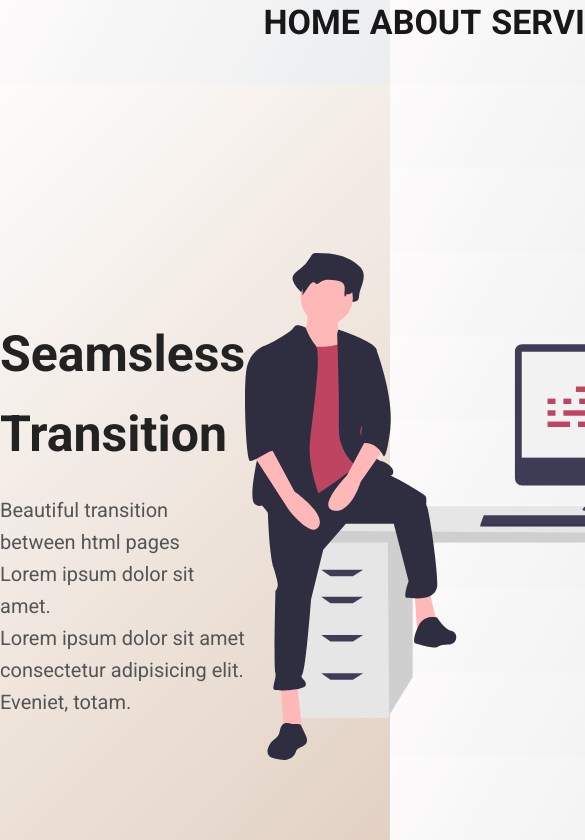
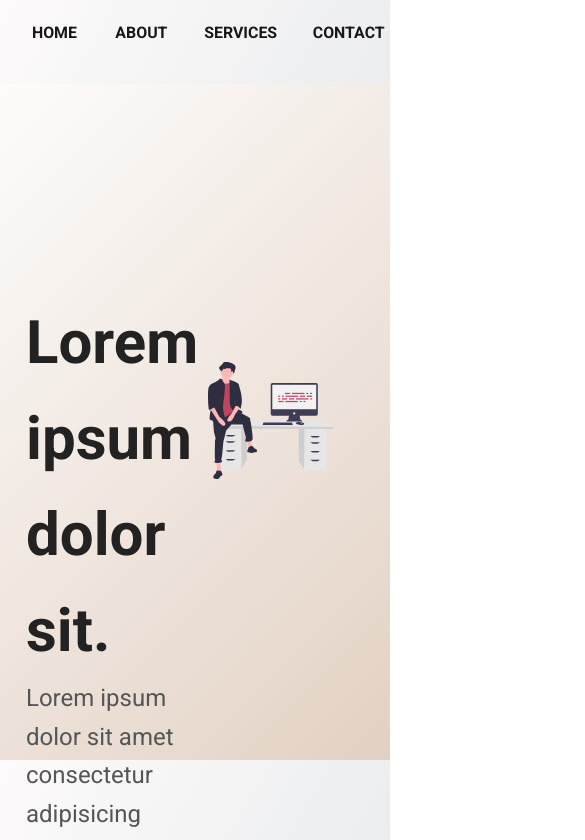
Before and after one commit to bidodev/smooth-page, a website with bundled scripts: page index.html in a window 390 px wide. Shown: the top 840 px of the page, 585 px wide, since content can reach past the window. Built offline with nearby package versions, Linux system fonts and the light colour scheme.

Commit message:
working on responsive part

```diff
--- a/index.html
+++ b/index.html
@@ -12,12 +12,12 @@
     <title>Home</title>
   </head>
   <body>
-    <nav class="stroke">
+    <nav class="fill">
       <ul>
         <li><a href="./index.html">Home</a></li>
         <li><a href="./about.html">About</a></li>
-        <li><a href="./services.html">Services</a></li>
-        <li><a href="./contact.html">Contact</a></li>
+        <li><a href="#">Services</a></li>
+        <li><a href="#">Contact</a></li>
       </ul>
     </nav>
 
@@ -25,15 +25,20 @@
       <section data-router-view="home" class="home">
         <div class="home-content">
           <div class="home-presentation">
-            <h1>Seamsless Transition</h1>
-            <p>Beautiful transition between html pages</p>
-            <p>Lorem ipsum dolor sit amet.</p>
+            <h1>Lorem ipsum dolor sit.</h1>
             <p>
-              Lorem ipsum dolor sit amet consectetur adipisicing elit. Eveniet,
-              totam.
+              Lorem ipsum dolor sit amet consectetur adipisicing elit. Possimus,
+              nulla? Lorem ipsum dolor, sit amet consectetur adipisicing elit.
+              Quis, deleniti!
+            </p>
+            <p>
+              Lorem ipsum dolor sit amet consectetur adipisicing elit. Possimus,
+              nulla?
             </p>
           </div>
-          <img class="svg" src="./images/home.svg" alt="home" />
+          <div class="box-svg">
+            <img class="home-img" src="./images/home.svg" alt="home" />
+          </div>
         </div>
       </section>
     </main>
--- a/js/transition.js
+++ b/js/transition.js
@@ -10,7 +10,7 @@ class Fade extends Highway.Transition {
         0.5,
         { height: "2vh" },
         {
-          height: "90vh",
+          height: "80vh",
           top: "10%",
           onComplete: function() {
             from.remove();
--- a/sass/base/_base.scss
+++ b/sass/base/_base.scss
@@ -8,49 +8,13 @@
 
 html {
   //this define how much 1rem is.
-  //default root font-size value is 16px.
   font-size: 62.5%;
-  scroll-behavior: smooth;
-  -webkit-font-smoothing: antialiased;
+
+  @include responsive(phone) {
+    font-size: 75%;
+  }
 }
 
 body {
   box-sizing: border-box;
 }
-
-$color-primary: white;
-$color-black: #181818;
-html {
-  scrollbar-face-color: $color-primary;
-  scrollbar-base-color: $color-primary;
-  scrollbar-3dlight-color: $color-primary;
-  scrollbar-highlight-color: $color-primary;
-  scrollbar-track-color: $color-black;
-  scrollbar-arrow-color: $color-black;
-  scrollbar-shadow-color: $color-primary;
-}
-
-::-webkit-scrollbar {
-  width: 0.5rem;
-  height: 0.3rem;
-}
-::-webkit-scrollbar-button {
-  background-color: $color-primary;
-}
-::-webkit-scrollbar-track {
-  background-color: $color-black;
-}
-::-webkit-scrollbar-track-piece {
-  background-color: $color-black;
-}
-::-webkit-scrollbar-thumb {
-  height: 5rem;
-  background-color: $color-primary;
-  border-radius: 0.3rem;
-}
-::-webkit-scrollbar-corner {
-  background-color: $color-black;
-}
-::-webkit-resizer {
-  background-color: $color-primary;
-}
--- /dev/null
+++ b/sass/base/_mixins.scss
@@ -0,0 +1,29 @@
+/*
+//break points
+
+phone: 0 - 480px
+tablet: 480 - 900px
+tablet landscape: 900px - 1200px
+normal style: 1200 - 1800px
+big desktop: 1800px
+
+*/
+
+//MEDIA QUERY MANAGER
+
+/*
+$breakpoint argument choices
+
+-phone
+-tablet
+-tablet-landscape
+-huge-desktop
+
+*/
+@mixin responsive($breakpoint) {
+  @if $breakpoint == phone {
+    @media (max-width: 600px) {
+      @content;
+    }
+  }
+}
--- /dev/null
+++ b/sass/base/_scrollbar.scss
@@ -0,0 +1,37 @@
+$color-primary: white;
+$color-black: #181818;
+
+html {
+  scrollbar-face-color: $color-primary;
+  scrollbar-base-color: $color-primary;
+  scrollbar-3dlight-color: $color-primary;
+  scrollbar-highlight-color: $color-primary;
+  scrollbar-track-color: $color-black;
+  scrollbar-arrow-color: $color-black;
+  scrollbar-shadow-color: $color-primary;
+}
+
+::-webkit-scrollbar {
+  width: 0.5rem;
+  height: 0.3rem;
+}
+::-webkit-scrollbar-button {
+  background-color: $color-primary;
+}
+::-webkit-scrollbar-track {
+  background-color: $color-black;
+}
+::-webkit-scrollbar-track-piece {
+  background-color: $color-black;
+}
+::-webkit-scrollbar-thumb {
+  height: 5rem;
+  background-color: $color-primary;
+  border-radius: 0.3rem;
+}
+::-webkit-scrollbar-corner {
+  background-color: $color-black;
+}
+::-webkit-resizer {
+  background-color: $color-primary;
+}
--- a/sass/layout/_page.scss
+++ b/sass/layout/_page.scss
@@ -1,72 +1,84 @@
 body {
   font-family: "Roboto", "Segoe UI", Tahoma, Geneva, Verdana, sans-serif;
   background-image: linear-gradient(120deg, #fdfbfb 0%, #ebedee 100%);
-  font-size: 1.6rem;
 }
 
 .home,
-.about,
-.services,
-.contact {
-  height: 90vh;
-  width: 100%;
+.about {
+  //border: 5px solid black;
   position: absolute;
+  width: 100vw;
+  height: 80vh;
   top: 10vh;
   left: 0;
+  background-image: linear-gradient(135deg, #fdfcfb 0%, #e2d1c3 100%);
 }
 
 .home-content,
-.about-content,
-.services-content,
-.contact-content {
-  height: 100vh;
+.about-content {
   display: flex;
+  height: 100%;
   justify-content: space-evenly;
   align-items: center;
+  //border: 2px solid green;
+}
+
+.home-presentation,
+.about-presentation {
+  //border: 2px solid teal;
+  display: flex;
+  width: 40vw;
+  height: 30vh;
+  flex-direction: column;
+  justify-content: space-evenly;
   color: #222222;
   line-height: 1.6;
 
-  img {
-    height: 60%;
-  }
-
   h1 {
     font-size: 5rem;
-    margin: 2rem 0;
   }
   p {
+    color: #555;
     font-size: 2rem;
-    color: #555;
   }
 }
 
-.home,
-.about,
-.services,
-.contact {
-  // background-image: linear-gradient(
-  //   45deg,
-  //   #ff9a9e 0%,
-  //   #fad0c4 99%,
-  //   #fad0c4 100%
-  // );
-  background-image: linear-gradient(135deg, #fdfcfb 0%, #e2d1c3 100%);
+.box-svg {
+  //border: 2px solid tomato;
+  width: 40vw;
 }
+
+.home-img {
+  height: auto;
+  width: 32vw;
+}
+
+.about-img {
+  height: auto;
+  width: 35vw;
+}
+
 /* NAVIGATION */
 nav {
-  width: 35vw;
-  margin-left: auto;
+  //border: 1px solid black;
+  height: 10vh;
+  width: 100%;
+  font-size: calc(1rem + 1vw);
 }
 nav ul {
-  height: 10vh;
+  height: 100%;
+  width: 100%;
+  //border: 1px solid black;
   list-style: none;
+  text-align: center;
   display: flex;
   align-items: center;
-  justify-content: space-evenly;
+  justify-content: flex-end;
+  margin-left: auto;
 }
 
 nav ul li a {
-  font-size: 3.4rem;
+  padding: 15px;
   text-decoration: none;
   color: #181818;
   font-weight: 800;
@@ -76,11 +88,10 @@ nav ul li a {
 nav ul li a,
 nav ul li a:after,
 nav ul li a:before {
-  transition: all 0.3s;
+  transition: all 0.5s;
 }
 nav ul li a:hover {
-  color: #bd4562;
-  opacity: 0.8;
+  color: #555;
 }
 
 /* stroke */
@@ -98,7 +109,7 @@ nav.fill ul li a:after {
   width: 0%;
   content: ".";
   color: transparent;
-  background: #181818;
+  background: #aaa;
   height: 1px;
 }
 nav.stroke ul li a:hover:after {
@@ -124,3 +135,20 @@ nav.fill ul li a:hover:after {
   animation: fill 1s forwards;
   opacity: 1;
 }
+
+/* Keyframes */
+@keyframes fill {
+  0% {
+    width: 0%;
+    height: 1px;
+  }
+  50% {
+    width: 100%;
+    height: 1px;
+  }
+  100% {
+    width: 100%;
+    height: 100%;
+    background: #333;
+  }
+}
--- a/sass/main.scss
+++ b/sass/main.scss
@@ -1,2 +1,3 @@
+@import "./base/mixins";
 @import "./base/base";
 @import "./layout/page";
```
Also changed, not shown: about.html (+13 -4 lines), contact.html (+1 -1 lines), services.html (+14 -2 lines), css/main.css (deleted), dist/about.html, dist/contact.html, dist/index.html, dist/services.html, 6 other files.
